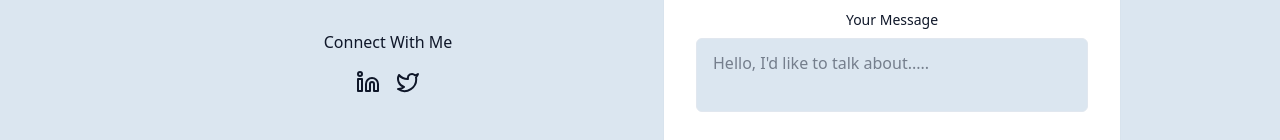
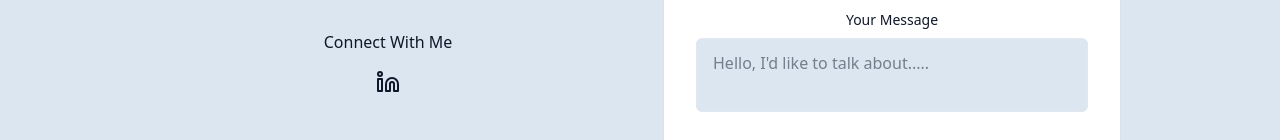
Before and after one commit to vatsalvaghasia/portfolio-react-tailwind, a React (Vite) app: page / in a window 1280 px wide. Shown: the part 4418-4558 px from the top of the page. Built offline with nearby package versions, Linux system fonts and the light colour scheme.

Commit message:
Updated Social LinkedIn

```diff
--- a/src/components/ContactSection.jsx
+++ b/src/components/ContactSection.jsx
@@ -64,11 +64,8 @@
                                 Connect With Me
                             </h4>
                             <div className="flex space-x-4 justify-center">
-                                <a href="">
+                                <a href="https://www.linkedin.com/in/vatsal-vaghasia-4bb3b2369/">
                                     <Linkedin />
-                                </a>
-                                <a href="">
-                                    <Twitter />
                                 </a>
                                 {/* <a href=""><Linkedin/></a> */}
                             </div>
```
